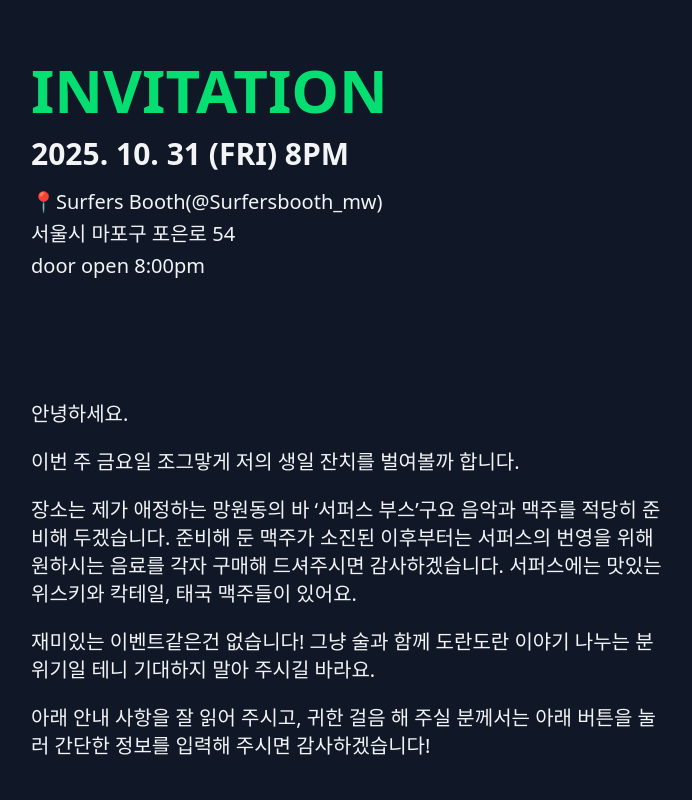
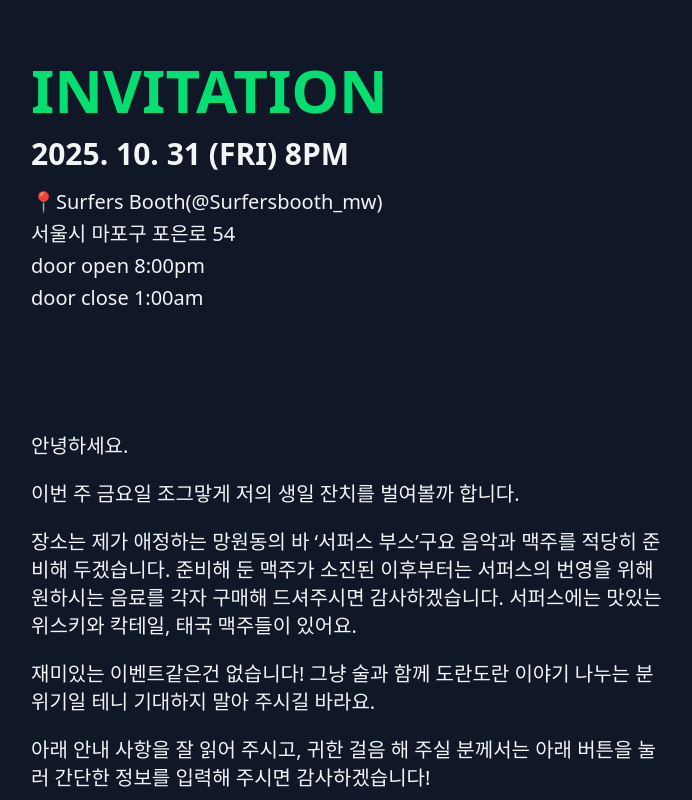
Before and after one commit to Hwangseok-Paris/Pepperoni-BirthDay, a React (Vite) app: page / in a window 1280 px wide. Shown: the top 800 px of the page, without its empty margins (289-981 px from the left). Built offline with nearby package versions, Linux system fonts and the light colour scheme; no server answers.

Commit message:
닫는 시간 추가

```diff
--- a/src/components/Intro.jsx
+++ b/src/components/Intro.jsx
@@ -27,6 +27,7 @@ export default function Intro() {
             </span>
             <span className="text-xl">서울시 마포구 포은로 54</span>
             <span className="text-xl">door open 8:00pm</span>
+            <span className="text-xl">door close 1:00am</span>
           </div>
         </div>
 
```
Also changed, not shown: vercel.json (deleted).
